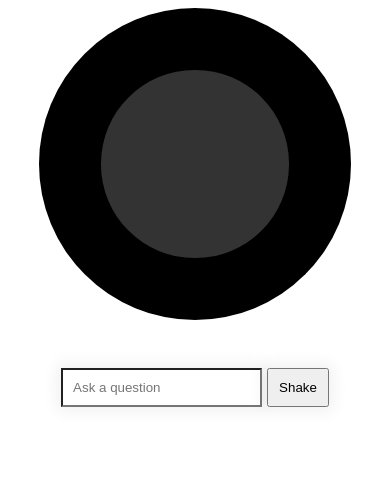
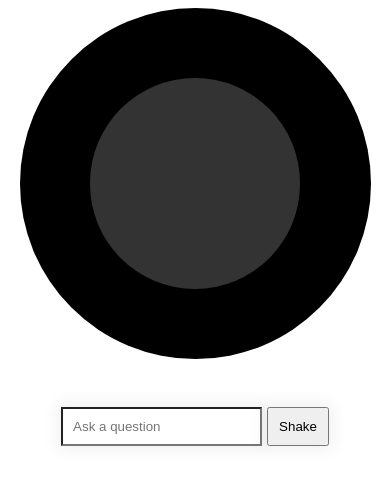
Before and after one commit to Brian-Holland/React_Magic_8-Ball, a React (Create React App) app: page / in a window 390 px wide. Shown: the top 484 px of the page. Built offline with nearby package versions, Linux system fonts and the light colour scheme.

Commit message:
mobile sizing larger

```diff
--- a/src/App.css
+++ b/src/App.css
@@ -142,8 +142,8 @@ button {
 		font-weight: 300;
 	}
 	.Ball-container {
-		width: 80vw;
-		padding-bottom: 80vw;
+		width: 90vw;
+		padding-bottom: 90vw;
 	}
 }
 
```
